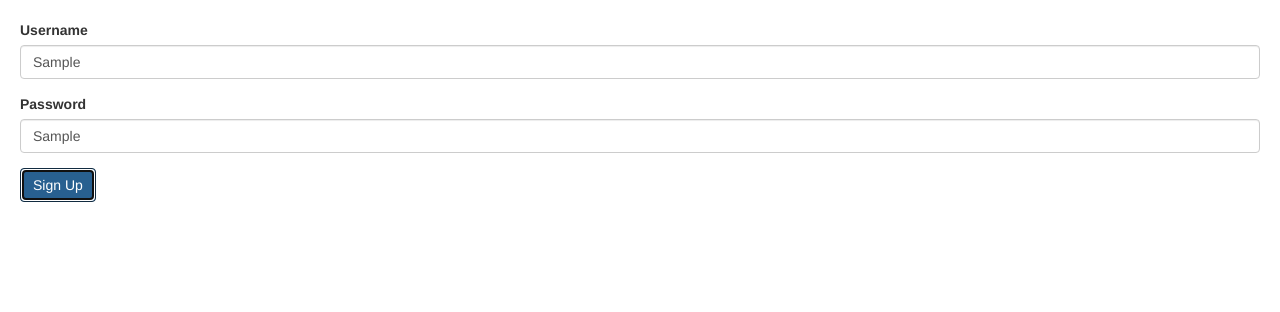
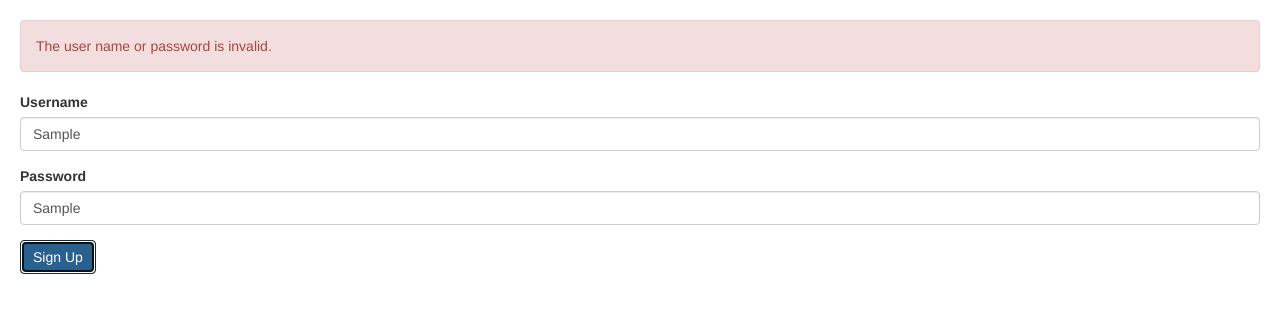
Before and after one commit to nirmalmohanty91/AngularResearch, an Angular app: page / in a window 1280 px wide. Both pictures are taken after typing "Sample", "Sample" into the empty fields and a click on the button "Sign Up". Shown: the top 312 px of the page. Built offline with nearby package versions, Linux system fonts and the light colour scheme.

Commit message:
Handling nested groups

```diff
--- a/src/app/signup-form/signup-form.component.html
+++ b/src/app/signup-form/signup-form.component.html
@@ -1,4 +1,9 @@
-<form [formGroup] = "form">
+<form [formGroup] = "form" (ngSubmit)="login()">
+
+    <div *ngIf="form.errors" class="alert alert-danger">
+        The user name or password is invalid.
+    </div>
+<div formGroupName="account">
     <div class="form-group">
             <label for="username">Username</label>
             <input
@@ -24,5 +29,9 @@
                 type="text"
                 class="form-control">
         </div>
+
+</div>
+
+
     <button class="btn btn-primary" type="submit">Sign Up</button>
 </form>
--- a/src/app/signup-form/signup-form.component.ts
+++ b/src/app/signup-form/signup-form.component.ts
@@ -10,7 +10,8 @@
 export class SignupFormComponent {
   form = new FormGroup(
     {
-      username: new FormControl('',
+      account: new FormGroup({
+        username: new FormControl('',
         [
           Validators.required,
           Validators.minLength(3),
@@ -18,9 +19,20 @@
         ],
         UserNameValidators.shouldBeUnique),
       password: new FormControl('',Validators.required)
+      })
+
     });
 
     get username(){
-      return this.form.get('username');
+      return this.form.get('account.username');
+    }
+
+    login(){
+      //let isValid = authService.login(this.form.value);
+     // if(!isValid){
+        this.form.setErrors({
+          invalidLogin:true
+        });
+     // }
     }
 }
```
Lines whose indentation alone changed are shown as unchanged.
